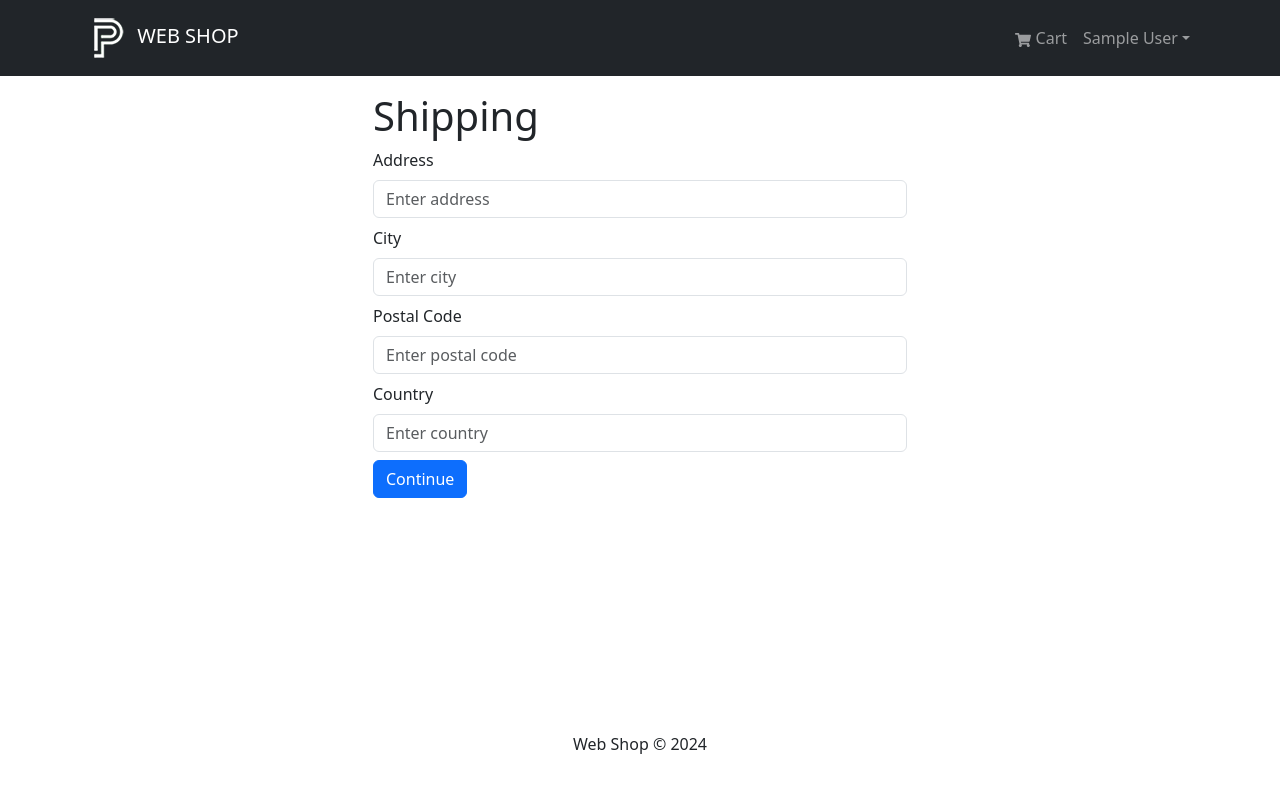
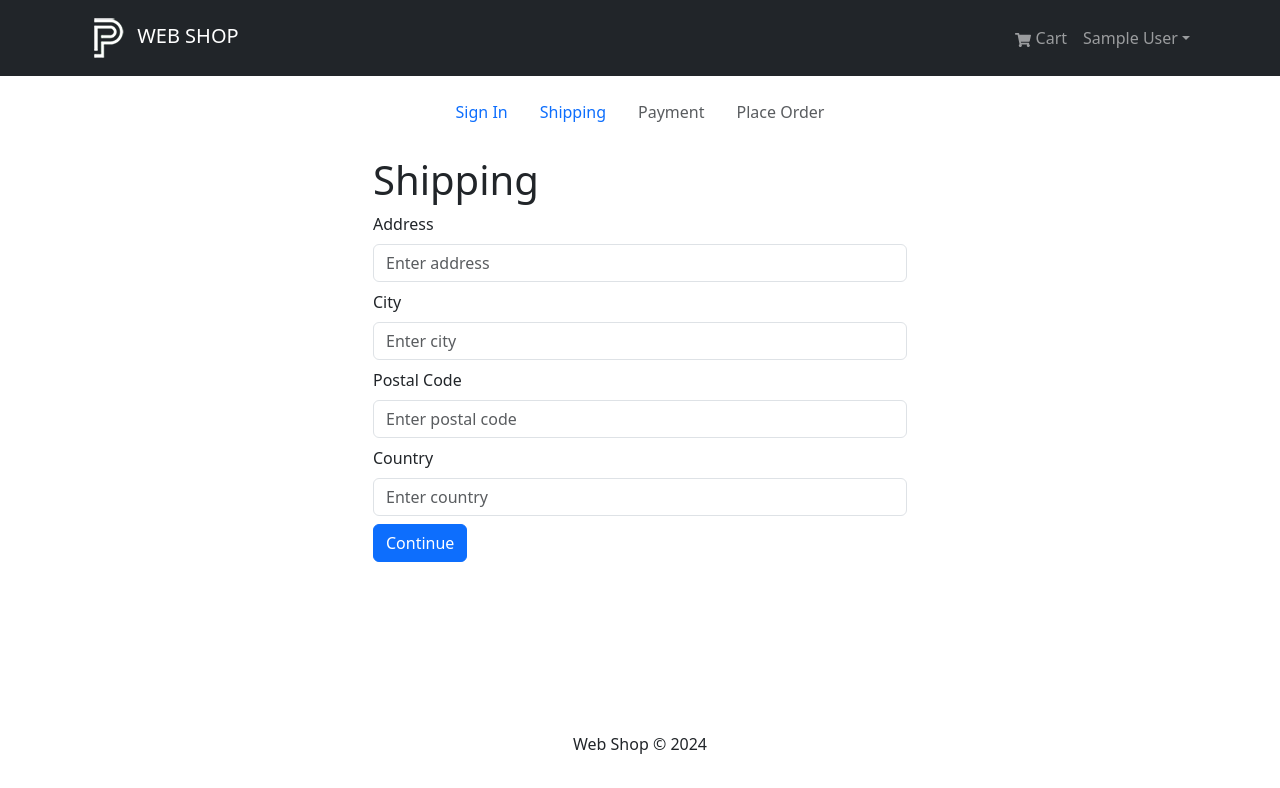
Before and after one commit to Jaco1989/e-com, a React (Create React App) app in the folder client/: page /shipping in a window 1280 px wide. Shown: the top 788 px of the page. Built offline with nearby package versions, Linux system fonts and the light colour scheme; sample sign-in values are in the browser's storage.

Commit message:
set checkout steps components

```diff
--- /dev/null
+++ b/client/src/components/CheckoutSteps.jsx
@@ -0,0 +1,51 @@
+import React from 'react';
+import { Nav } from 'react-bootstrap';
+import { Link } from 'react-router-dom';
+
+const CheckoutSteps = ({ step1, step2, step3, step4 }) => {
+  return (
+    <Nav className='justify-content-center mb-4'>
+      <Nav.Item>
+        {step1 ? (
+          <Nav.Link as={Link} to='/login'>
+            Sign In
+          </Nav.Link>
+        ) : (
+          <Nav.Link disabled>Sign In</Nav.Link>
+        )}
+      </Nav.Item>
+
+      <Nav.Item>
+        {step2 ? (
+          <Nav.Link as={Link} to='/shipping'>
+            Shipping
+          </Nav.Link>
+        ) : (
+          <Nav.Link disabled>Shipping</Nav.Link>
+        )}
+      </Nav.Item>
+
+      <Nav.Item>
+        {step3 ? (
+          <Nav.Link as={Link} to='/payment'>
+            Payment
+          </Nav.Link>
+        ) : (
+          <Nav.Link disabled>Payment</Nav.Link>
+        )}
+      </Nav.Item>
+
+      <Nav.Item>
+        {step4 ? (
+          <Nav.Link as={Link} to='/placeorder'>
+            Place Order
+          </Nav.Link>
+        ) : (
+          <Nav.Link disabled>Place Order</Nav.Link>
+        )}
+      </Nav.Item>
+    </Nav>
+  );
+};
+
+export default CheckoutSteps;
--- a/client/src/index.js
+++ b/client/src/index.js
@@ -32,7 +32,7 @@
 
       {/* Private Routes */}
       <Route path='' element={<PrivateRoute/>}>
-        <Route path='/shipping' element={<ShippingScreen />} />
+      <Route path='/shipping' element={<ShippingScreen />} />
       </Route>
 
     </Route>
--- a/client/src/screens/ShippingScreen.jsx
+++ b/client/src/screens/ShippingScreen.jsx
@@ -4,6 +4,7 @@
 import { useNavigate } from 'react-router-dom';
 import FormContainer from '../components/FormContainer';
 import { saveShippingAddress } from '../slices/cartSlice';
+import CheckoutSteps from '../components/CheckoutSteps';
 
 
 const ShippingScreen = () => {
@@ -28,6 +29,7 @@
 
   return (
     <FormContainer>
+      <CheckoutSteps step1 step2/>
       <h1>Shipping</h1>
       <Form onSubmit={submitHandler}>
         <Form.Group className='my-2' controlId='address'>
```
